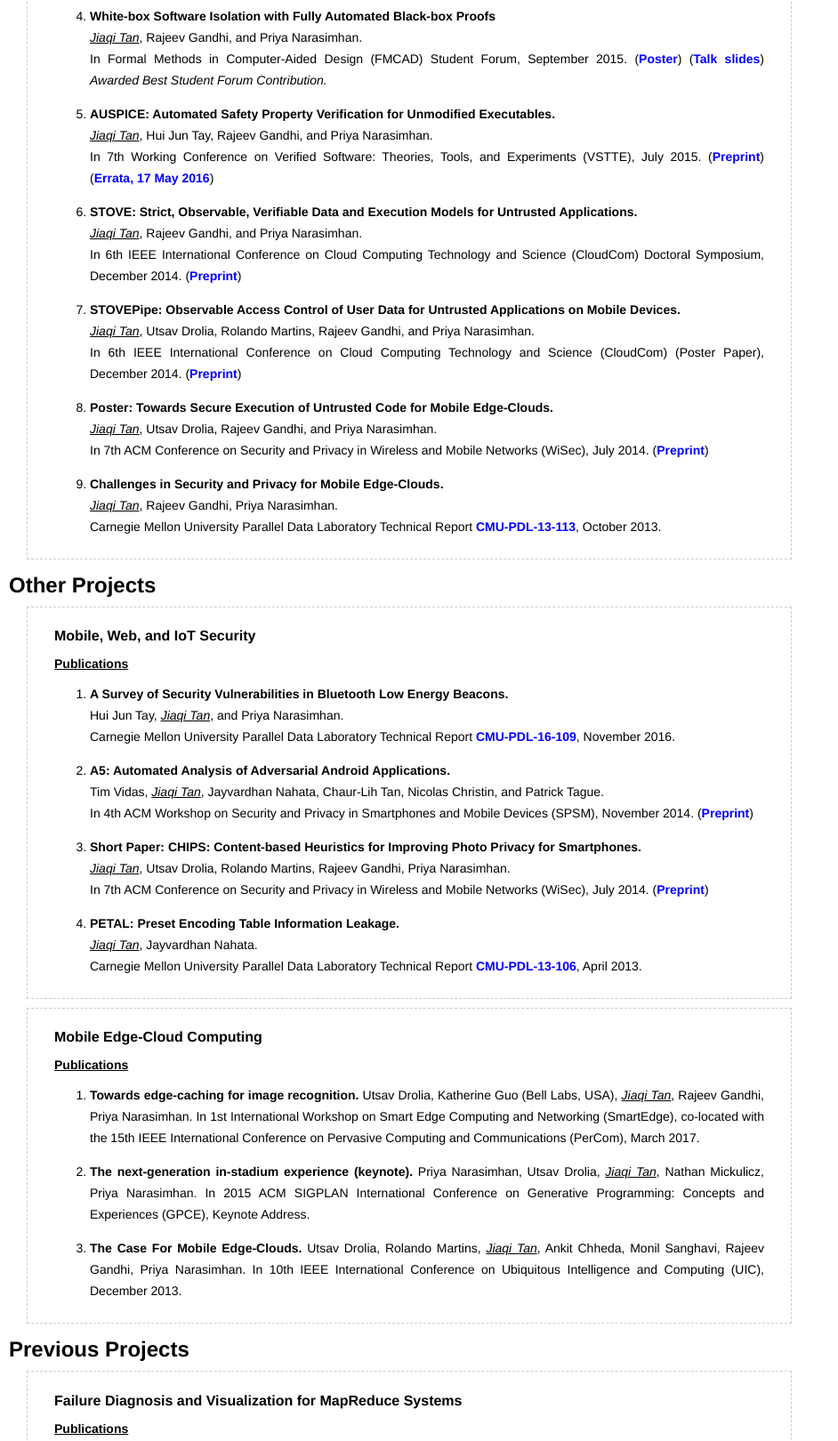
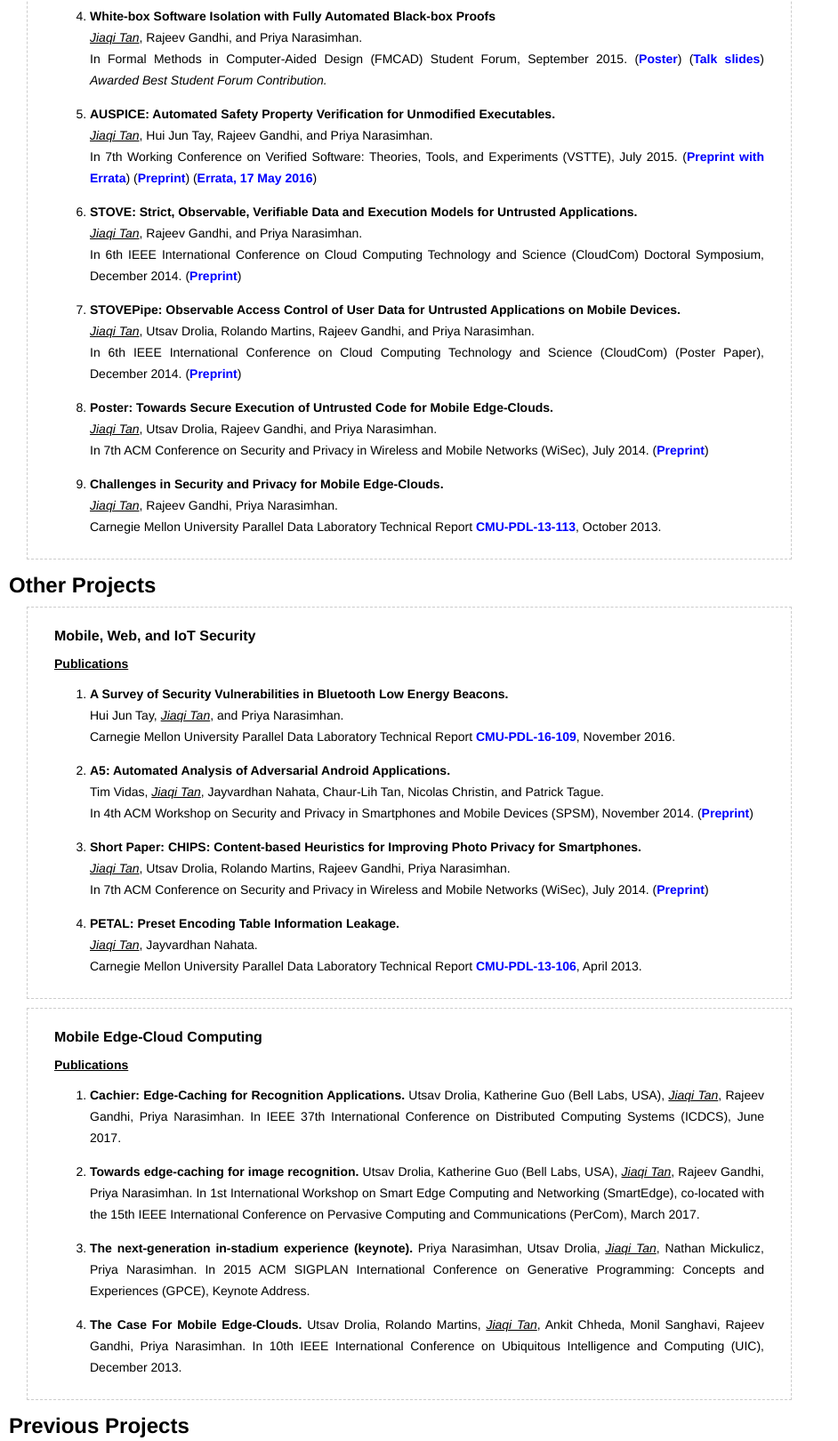
Before and after one commit to jiaqitan/jiaqitan.github.io, a plain HTML site: page index.html in a window 1280 px wide. Shown: the part 1497-3117 px from the top of the page at 89% size, without its empty margins (0-942 px from the left). Drawn offline with Linux system fonts and the light colour scheme.

Commit message:
updated and added some files

```diff
--- a/index.html
+++ b/index.html
@@ -105,7 +105,7 @@
     <span id="ita">AUSPICE: Automated Safety Property Verification for Unmodified Executables.</span><br />
     <span id="selfauthor">Jiaqi Tan</span>, Hui Jun Tay, Rajeev Gandhi, and Priya Narasimhan.<br />
     In 7th Working Conference on Verified Software: Theories, Tools, and Experiments (VSTTE), July 2015.
-    (<a href="papers/tan-auspice-vstte15-preprint.pdf" target="_blank">Preprint</a>)
+    (<a href="papers/tan-auspice-vstte15-witherrata.pdf" target="_blank">Preprint with Errata</a>) (<a href="papers/tan-auspice-vstte15-preprint.pdf" target="_blank">Preprint</a>)
 	(<a href="papers/tan-vstte15-correction.pdf" target="_blank">Errata, 17 May 2016</a>)
     </p></li>
 
@@ -168,7 +168,7 @@
     <span id="ita">Short Paper: CHIPS: Content-based Heuristics for Improving Photo Privacy for Smartphones.</span> <br />
     <span id="selfauthor">Jiaqi Tan</span>, Utsav Drolia, Rolando Martins, Rajeev Gandhi, Priya Narasimhan. <br />
     In 7th ACM Conference on Security and Privacy in Wireless and Mobile Networks (WiSec), July 2014.
-    (<a href="http://www.contrib.andrew.cmu.edu/~jiaqit/papers/wisec14-tan-preprint.pdf" target="_blank">Preprint</a>)
+    (<a href="papers/wisec14-tan-preprint.pdf" target="_blank">Preprint</a>)
     </p></li>
 
     <li><p>
@@ -188,6 +188,13 @@
   <h3>Publications</h3>
 
   <ol>
+    <li><p>
+    <span id="ita">Cachier: Edge-Caching for Recognition Applications.</span>
+    Utsav Drolia, Katherine Guo (Bell Labs, USA), <span id="selfauthor">Jiaqi Tan</span>, Rajeev Gandhi, Priya Narasimhan.
+    In IEEE 37th International Conference on Distributed Computing Systems (ICDCS), June 2017.
+    </p></li>
+
+
     <li><p>
     <span id="ita">Towards edge-caching for image recognition.</span>
     Utsav Drolia, Katherine Guo (Bell Labs, USA), <span id="selfauthor">Jiaqi Tan</span>, Rajeev Gandhi, Priya Narasimhan.
@@ -373,6 +380,7 @@
   <h2>Academic Activities</h2>
 
   <ol>
+    <li><p>PC Member: Workshop on Middleware for Edge Clouds &amp; Cloudlets (MECC) 2017 (co-located with ACM/IFIP/USENIX Middleware 2017 Conference)</p></li>
     <li><p>PC Member: Workshop on Middleware for Edge Clouds &amp; Cloudlets (MECC) 2016 (co-located with ACM/IFIP/USENIX Middleware 2016 Conference)</p></li>
     <li><p>Shadow PC Member: ACM European Conference on Computer Systems (EuroSys) 2016</p></li>
     <li><p>External Reviewer: ACM User Interface Software and
```
Also changed, not shown: 2 other files.
